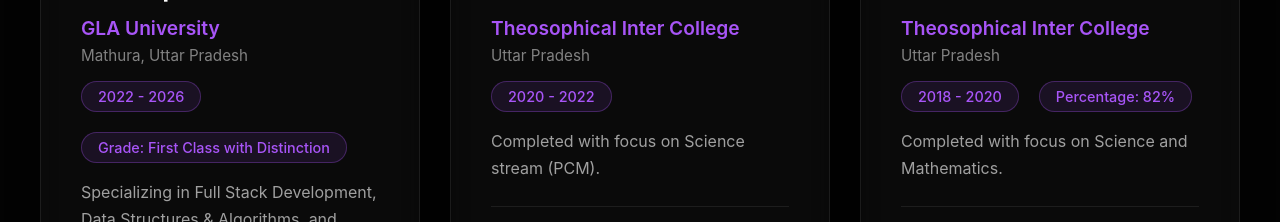
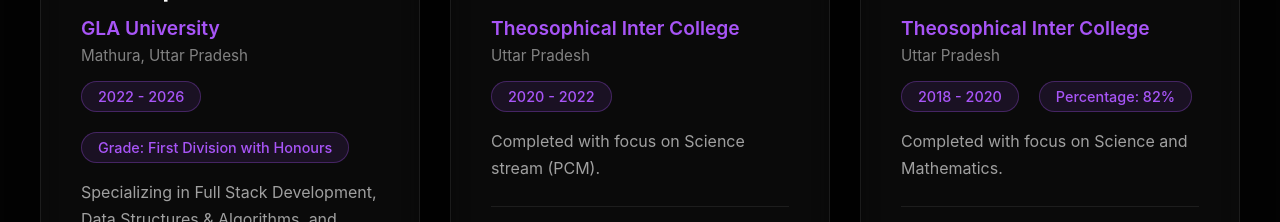
Before and after one commit to mohdasadansari/mohdasadansari.github.io, a React (Vite) app: page / in a window 1280 px wide. Shown: the part 2300-2522 px from the top of the page. Built offline with nearby package versions, Linux system fonts and the light colour scheme; no server answers.

Commit message:
new changes

```diff
--- a/src/Pages/AboutMe/About.jsx
+++ b/src/Pages/AboutMe/About.jsx
@@ -216,7 +216,7 @@
                   animate={{ y: [0, -8, 0] }}
                   transition={{ duration: 1.5, repeat: Infinity }}
                 >
-                  <p
+                  {/* <p
                     style={{
                       fontSize: "0.85rem",
                       fontWeight: "600",
@@ -232,7 +232,7 @@
                     }}
                   >
                     Play with me
-                  </p>
+                  </p> */}
                 </motion.div>
               )}
             </div>
--- a/src/Pages/Education/Education.css
+++ b/src/Pages/Education/Education.css
@@ -92,7 +92,7 @@
 .education-subjects {
   margin-bottom: 20px;
   padding-bottom: 20px;
-  border-bottom: 1px solid var(--glass-border);
+  /* border-bottom: 1px solid var(--glass-border); */
 }
 
 .education-subjects h4 {
--- a/src/Pages/Education/Education.jsx
+++ b/src/Pages/Education/Education.jsx
@@ -11,7 +11,8 @@
       location: "Mathura, Uttar Pradesh",
       duration: "2022 - 2026",
     //   grade: "CGPA: 8.02/10",
-      grade: "Grade: First Class with Distinction",
+      // grade: "Grade: First Class with Distinction",
+      grade: "Grade: First Division with Honours",
       description: "Specializing in Full Stack Development, Data Structures & Algorithms, and Software Engineering.",
       subjects: [
         "Data Structures & Algorithms",
```
